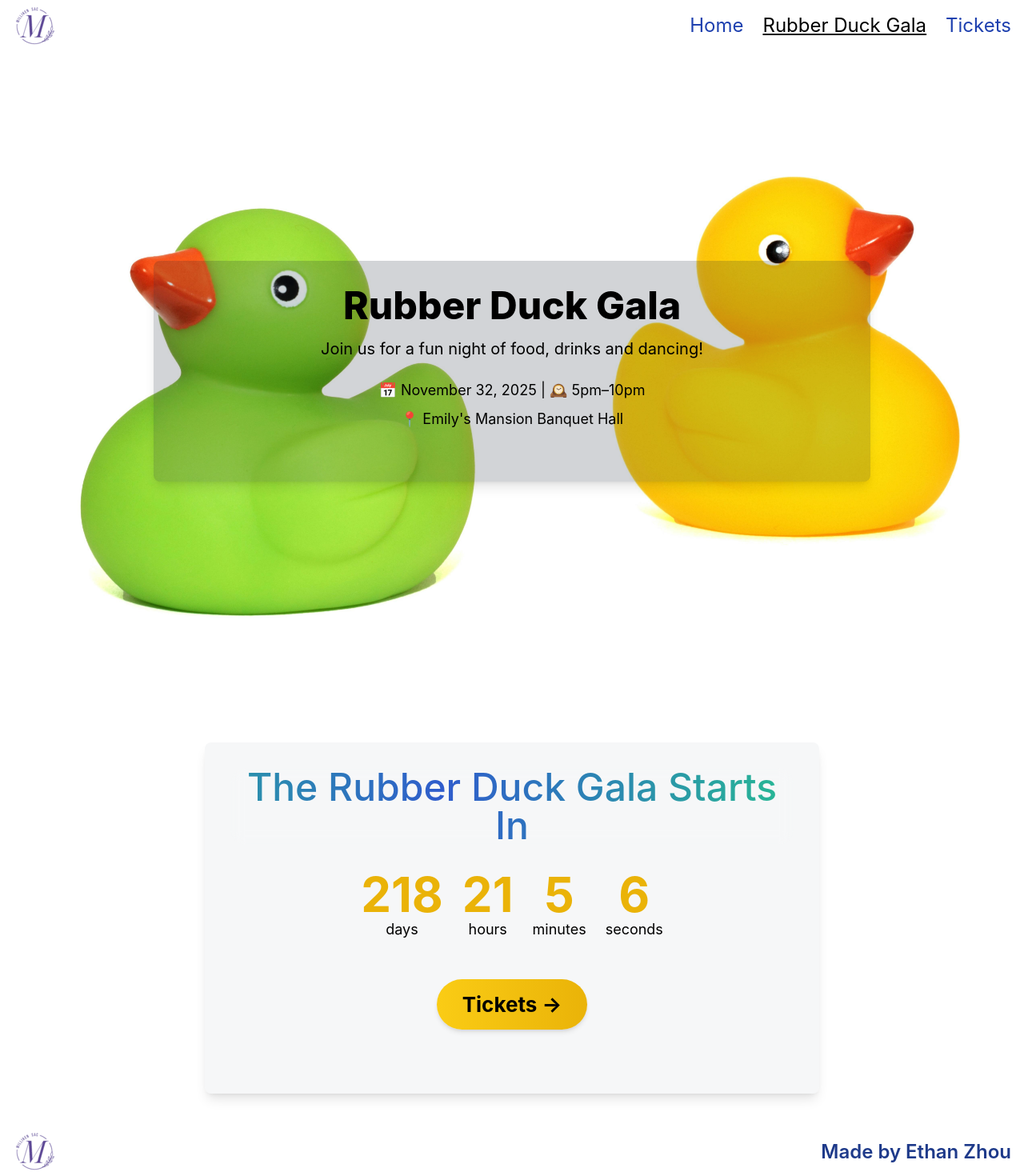
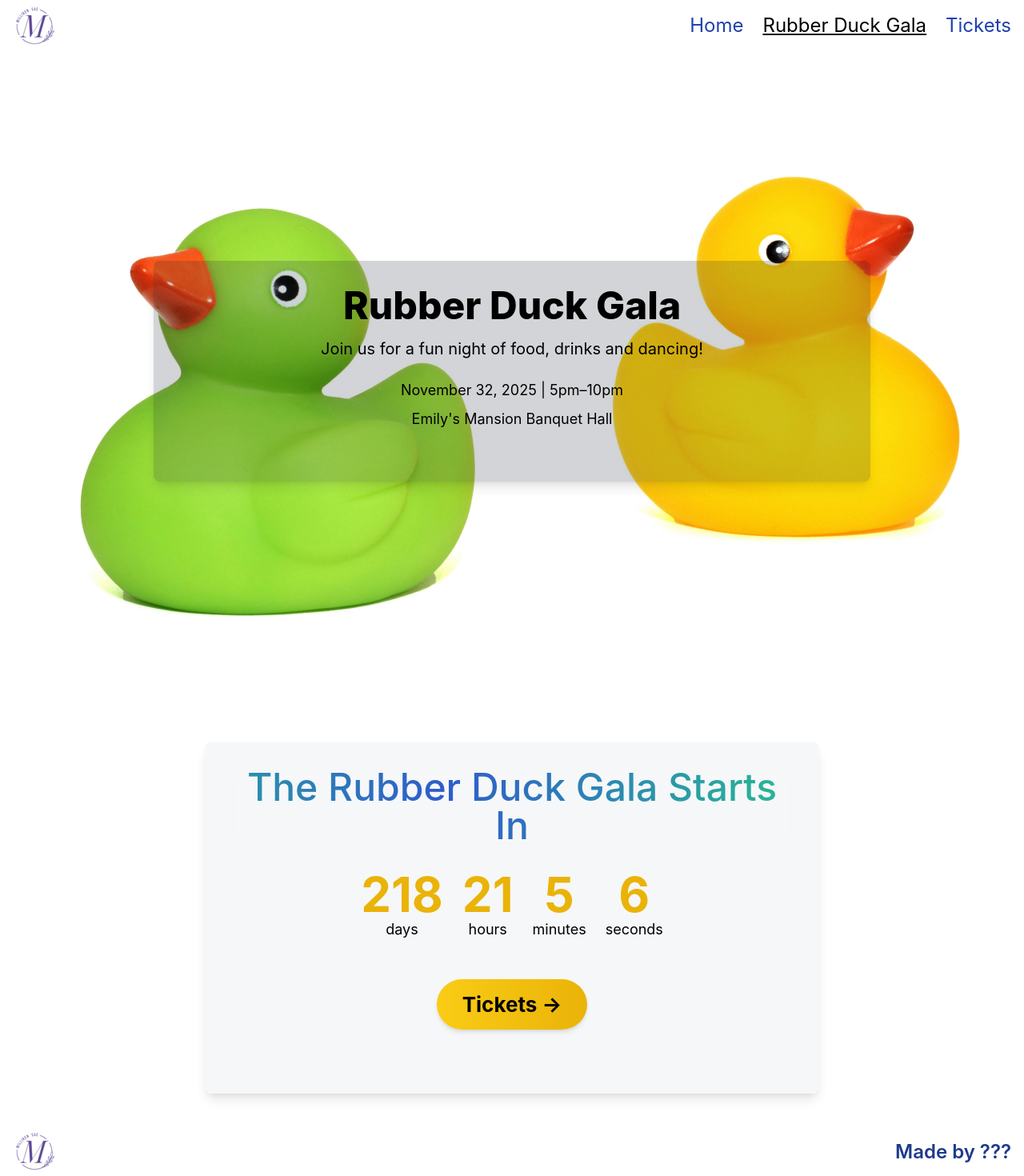
Before and after one commit to n3bu1aaa/sac-website, a React (Create React App) app: page / in a window 1280 px wide. Shown: the top 1470 px of the page at 80% size. Built offline with nearby package versions, Linux system fonts and the light colour scheme.

Commit message:
more changes

```diff
--- a/src/components/Footer.jsx
+++ b/src/components/Footer.jsx
@@ -11,7 +11,7 @@ const Footer = () => {
             </div>
             <div className='flex items-center'>
                 <h2 className="text-blue-900 font-semibold text-2xl">
-                    Made by Ethan Zhou
+                    Made by ???
                 </h2>
             </div>
         </footer>
--- a/src/components/HomeComponents/IntroSection.jsx
+++ b/src/components/HomeComponents/IntroSection.jsx
@@ -30,7 +30,7 @@ const IntroSection = () => {
         <div className="text-lg text-black mb-8 space-y-2">
           <p>
             <DecryptedText
-              text="📅 November 32, 2025 | 🕰️ 5pm–10pm"
+              text="November 32, 2025 | 5pm–10pm"
               animateOn="view"
               revealDirection="start"
               speed={50}
@@ -39,7 +39,7 @@ const IntroSection = () => {
           </p>
           <p>
             <DecryptedText
-              text="📍 Emily's Mansion Banquet Hall"
+              text="Emily's Mansion Banquet Hall"
               animateOn="view"
               revealDirection="start"
               speed={50}
```
